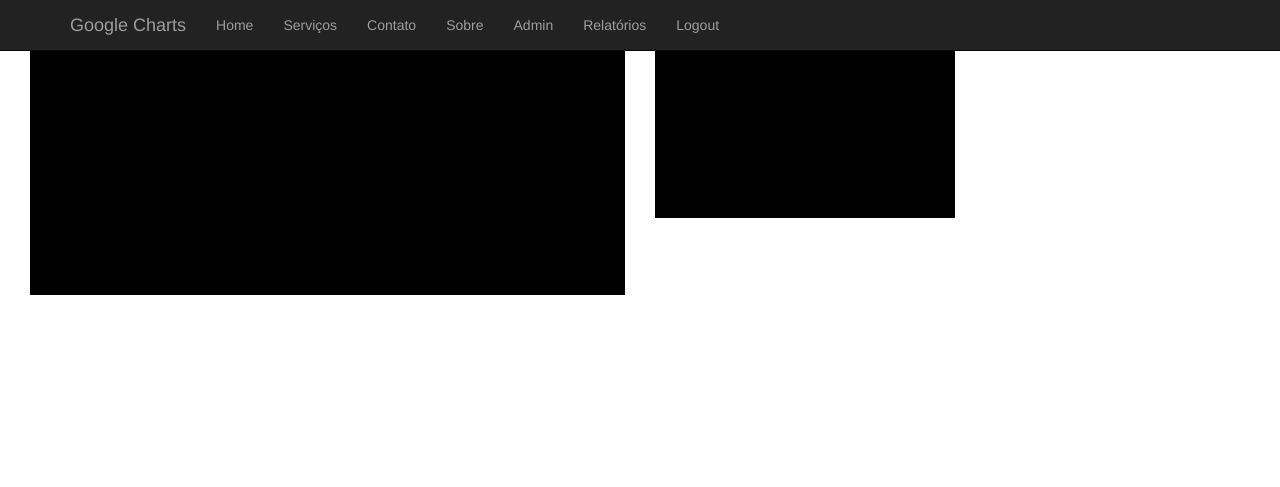
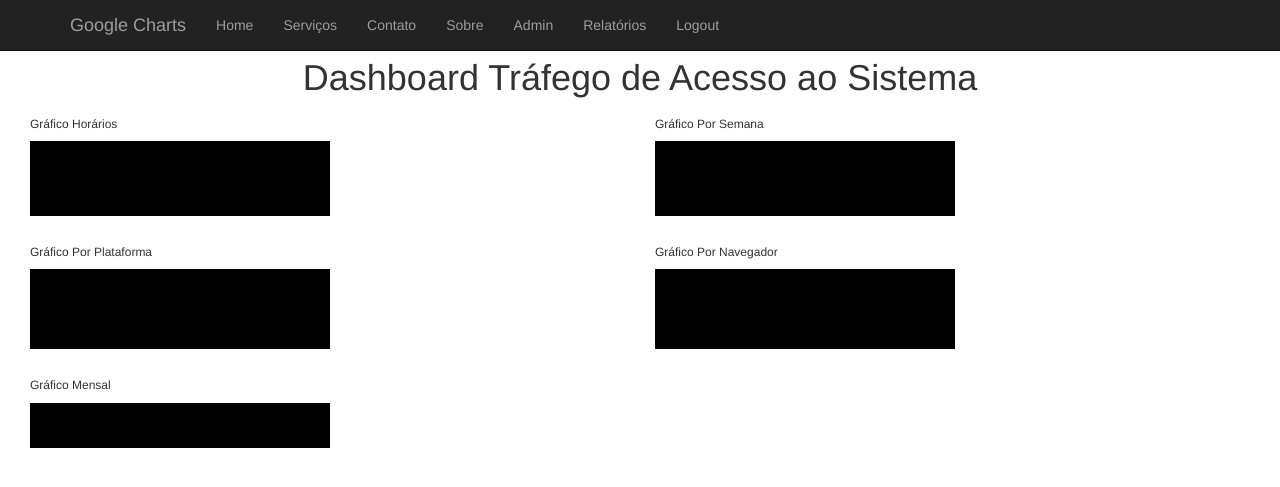
Before and after one commit to Douglasproglima/ProjetoGoogleCharts, a PHP site: page /admin in a window 1280 px wide. Shown: the top 487 px of the page. Run offline with PHP 8.4, Linux system fonts and the light colour scheme; data that the repository does not hold is empty.

Commit message:
14 - Adicionados os componentes na página Admin.php

```diff
--- a/admin.php
+++ b/admin.php
@@ -13,23 +13,51 @@
 		<div class="container-fluid">
 			<?php include 'includes/header.php'; ?>
 
-			<div class="col-md-12">
+
+			<div class="col-md-12" text-center>
 				<div class="row">
-					<div class="col-md-6">
-						<canvas id="idSemDados" class="chart"></canvas>
+					<div class="col-md-12 top text-center">
+						<h1>Dashboard Tráfego de Acesso ao Sistema</h1>
 					</div>
+				</div>
+
+				<div class="row">
+<!-- 					<div class="col-md-6"> -->
+<!-- 						<canvas id="idSemDados" class="chart"></canvas> -->
+<!-- 					</div> -->
 
 					<div class="col-md-6">
+						<h6>Gráfico Horários</h6>
 						<canvas id="idHorarios" class="chart"></canvas>
 					</div>
 
 					<div class="col-md-6">
-
-					</div>
+						<h6>Gráfico Por Semana</h6>
+						<canvas id="idSemanal" class="chart"></canvas>
+ 					</div>
 
 				</div>
+
+				<div class="row">
+					<div class="col-md-6">
+						<h6>Gráfico Por Plataforma</h6>
+						<canvas id="idPlataforma" class="chart"></canvas>
+ 					</div>
+
+					<div class="col-md-6">
+						<h6>Gráfico Por Navegador</h6>
+						<canvas id="idNavegador" class="chart"></canvas>
+ 					</div>
+				</div>
+
+				<div class="row">
+					<div class="col-md-12">
+						<h6>Gráfico Mensal</h6>
+						<canvas id="idMensal" class="chart"></canvas>
+ 					</div>
+				</div>
+
 			</div>
-
 		</div>
 
 		<script type="text/javascript" src="assets/js/jquery.min.js"></script>
--- a/assets/js/chart.init.js
+++ b/assets/js/chart.init.js
@@ -1,19 +1,19 @@
-function retorno(param){
+function retornoVal(param){
 	var valores = [];
 	$.each(param, function(key, val){
 		valores.push(val);
-	})
+	});
 
 	return valores;
 }
 
 /*********************************** GRÁFICO DE LINHAS - SEM DADOS ***********************************/
 
-$(function () {
+/*$(function () {
     var ctx, data, myLineChart, options;
     Chart.defaults.global.responsive = true;
     ctx = $('#idSemDados').get(0).getContext('2d');
-    ctx.canvas.height = 130;
+    ctx.canvas.height = 80;
     options = {
         showScale: true,
         scaleShowGridLines: false,
@@ -34,7 +34,7 @@ $(function () {
     };
 
     data = {
-        labels: ['Jan', 'Fev', 'Mar', 'Abr', 'Mai', 'Jun', 'Jul'],
+        labels: ['Jan', 'Feb', 'Mar', 'Apr', 'May', 'Jun', 'Jul'],
         datasets: [
             {
                 label: "My First dataset",
@@ -49,15 +49,15 @@ $(function () {
         ]
     };
     myLineChart = new Chart(ctx).Line(data, options);
-});
+});*/
 
-/*********************************** GRÁFICO DE LINHAS ***********************************/
+/*********************************** GRÁFICO DE LINHAS - POR HORA***********************************/
 
 $(function () {
     var ctx, data, myLineChart, options;
     Chart.defaults.global.responsive = true;
     ctx = $('#idHorarios').get(0).getContext('2d');
-    ctx.canvas.height = 180;
+    ctx.canvas.height = 75;
     options = {
         showScale: true,
         scaleShowGridLines: false,
@@ -91,21 +91,22 @@ $(function () {
 	                pointStrokeColor: "#fff",
 	                pointHighlightFill: "#fff",
 	                pointHighlightStroke: "#22A7F0",
-	                data: retorno(resposta)
+	                data: retornoVal(resposta)
 	            }
 	        ]
 	    };
+
 	    myLineChart = new Chart(ctx).Line(data, options);
 
     });
 });
 
-/*********************************** GRÁFICO DE BARRAS ***********************************/
+/*********************************** GRÁFICO DE BARRAS - SEMANAL ***********************************/
 $(function () {
     var ctx, data, myBarChart, option_bars;
     Chart.defaults.global.responsive = true;
-    ctx = $('#bar-chart').get(0).getContext('2d');
-    ctx.canvas.height = 180;
+    ctx = $('#idSemanal').get(0).getContext('2d');
+    ctx.canvas.height = 75;
     option_bars = {
         scaleBeginAtZero: true,
         scaleShowGridLines: true,
@@ -119,8 +120,11 @@ $(function () {
         barDatasetSpacing: 3,
         legendTemplate: "<ul class=\"<%=name.toLowerCase()%>-legend\"><% for (var i=0; i<datasets.length; i++){%><li><span style=\"background-color:<%=datasets[i].fillColor%>\"></span><%if(datasets[i].label){%><%=datasets[i].label%><%}%></li><%}%></ul>"
     };
+
+    $.getJSON("relatorios/trafegoSemanal/", function(resposta){
+
 	    data = {
-        labels: ['Jan', 'Fev', 'Mar', 'Abr', 'Mai', 'Jun', 'Jul'],
+	        labels: Object.keys(resposta),
 	        datasets: [
 	            {
 	                label: "My First dataset",
@@ -130,19 +134,22 @@ $(function () {
 	                pointStrokeColor: "#fff",
 	                pointHighlightFill: "#fff",
 	                pointHighlightStroke: "#1ABC9C",
-                data: [65, 59, 80, 81, 56, 55, 40]
+	                data: retornoVal(resposta)
 	            }
 	        ]
 	    };
+
 	    myBarChart = new Chart(ctx).Bar(data, option_bars);
+
+    });
 });
 
-/*********************************** GRÁFICO EM PIZZA ***********************************/
+/*********************************** GRÁFICO EM PIZZA - PLATAFORMA ***********************************/
 $(function () {
     var ctx, data, myPieChart, options;
     Chart.defaults.global.responsive = true;
-    ctx = $('#pie-chart').get(0).getContext('2d');
-    ctx.canvas.height = 180;
+    ctx = $('#idPlataforma').get(0).getContext('2d');
+    ctx.canvas.height = 80;
     options = {
         showScale: false,
         scaleShowGridLines: false,
@@ -161,34 +168,130 @@ $(function () {
         datasetFill: true,
         legendTemplate: "<ul class=\"<%=name.toLowerCase()%>-legend\"><% for (var i=0; i<segments.length; i++){%><li><span style=\"background-color:<%=segments[i].fillColor%>\"></span><%if(segments[i].label){%><%=segments[i].label%><%}%></li><%}%></ul>"
     };
-    data = [
-        {
-            value: 300,
-            color: "#FA2A00",
-            highlight: "#FA2A00",
-            label: "Red"
-        }, {
-            value: 50,
-            color: "#1ABC9C",
-            highlight: "#1ABC9C",
-            label: "Green"
-        }, {
-            value: 100,
-            color: "#FABE28",
-            highlight: "#FABE28",
-            label: "Yellow"
-        }, {
-            value: 40,
-            color: "#999",
-            highlight: "#999",
-            label: "Grey"
-        }, {
-            value: 120,
-            color: "#22A7F0",
-            highlight: "#22A7F0",
-            label: "Blue"
-        }
-    ];
+
+    $.getJSON("relatorios/trafegoPlataforma/", function(resposta){
+
+    	data = resposta;
 
     	var myPieChart = new Chart(ctx).Pie(data, options);
+
     });
+
+});
+
+/*********************************** GRÁFICO EM PIZZA - PLATAFORMA ***********************************/
+$(function () {
+    var ctx, data, myPieChart, options;
+    Chart.defaults.global.responsive = true;
+    ctx = $('#idPlataforma').get(0).getContext('2d');
+    ctx.canvas.height = 80;
+    options = {
+        showScale: false,
+        scaleShowGridLines: false,
+        scaleGridLineColor: "rgba(0,0,0,.05)",
+        scaleGridLineWidth: 0,
+        scaleShowHorizontalLines: false,
+        scaleShowVerticalLines: false,
+        bezierCurve: false,
+        bezierCurveTension: 0.4,
+        pointDot: false,
+        pointDotRadius: 0,
+        pointDotStrokeWidth: 2,
+        pointHitDetectionRadius: 20,
+        datasetStroke: true,
+        datasetStrokeWidth: 4,
+        datasetFill: true,
+        legendTemplate: "<ul class=\"<%=name.toLowerCase()%>-legend\"><% for (var i=0; i<segments.length; i++){%><li><span style=\"background-color:<%=segments[i].fillColor%>\"></span><%if(segments[i].label){%><%=segments[i].label%><%}%></li><%}%></ul>"
+    };
+
+    $.getJSON("relatorios/trafegoPlataforma/", function(resposta){
+
+    	data = resposta;
+
+    	var myPieChart = new Chart(ctx).Pie(data, options);
+
+    });
+
+});
+
+
+/*********************************** GRÁFICO EM PIZZA - NAVEGADOR ***********************************/
+$(function () {
+    var ctx, data, myPieChart, options;
+    Chart.defaults.global.responsive = true;
+    ctx = $('#idNavegador').get(0).getContext('2d');
+    ctx.canvas.height = 80;
+    options = {
+        showScale: false,
+        scaleShowGridLines: false,
+        scaleGridLineColor: "rgba(0,0,0,.05)",
+        scaleGridLineWidth: 0,
+        scaleShowHorizontalLines: false,
+        scaleShowVerticalLines: false,
+        bezierCurve: false,
+        bezierCurveTension: 0.4,
+        pointDot: false,
+        pointDotRadius: 0,
+        pointDotStrokeWidth: 2,
+        pointHitDetectionRadius: 20,
+        datasetStroke: true,
+        datasetStrokeWidth: 4,
+        datasetFill: true,
+        legendTemplate: "<ul class=\"<%=name.toLowerCase()%>-legend\"><% for (var i=0; i<segments.length; i++){%><li><span style=\"background-color:<%=segments[i].fillColor%>\"></span><%if(segments[i].label){%><%=segments[i].label%><%}%></li><%}%></ul>"
+    };
+
+    var periodo = '-90 days';
+    $.getJSON("relatorios/trafegoNavegador/", function(resposta){
+   	//$.getJSON("relatorios/trafegoNavegador/" + periodo, function(resposta){
+    	data = resposta;
+
+    	var myPieChart = new Chart(ctx).Doughnut(data, options);
+
+    });
+
+});
+
+/*********************************** GRÁFICO DE BARRAS - MENSAL ***********************************/
+$(function () {
+    var ctx, data, myBarChart, option_bars;
+    Chart.defaults.global.responsive = true;
+    ctx = $('#idMensal').get(0).getContext('2d');
+    ctx.canvas.height = 45;
+    option_bars = {
+        scaleBeginAtZero: true,
+        scaleShowGridLines: true,
+        scaleGridLineColor: "rgba(0,0,0,.05)",
+        scaleGridLineWidth: 1,
+        scaleShowHorizontalLines: true,
+        scaleShowVerticalLines: false,
+        barShowStroke: true,
+        barStrokeWidth: 1,
+        barValueSpacing: 5,
+        barDatasetSpacing: 3,
+        legendTemplate: "<ul class=\"<%=name.toLowerCase()%>-legend\"><% for (var i=0; i<datasets.length; i++){%><li><span style=\"background-color:<%=datasets[i].fillColor%>\"></span><%if(datasets[i].label){%><%=datasets[i].label%><%}%></li><%}%></ul>"
+    };
+
+    var periodo = '-90 days';
+    $.getJSON("relatorios/trafegoMensal/", function(resposta){
+   	//$.getJSON("relatorios/trafegoMensal/" + periodo, function(resposta){
+
+   		data = {
+	        labels: Object.keys(resposta),
+	        datasets: [
+	            {
+	                label: "My First dataset",
+	                fillColor: "rgba(26, 188, 156,0.6)",
+	                strokeColor: "#1ABC9C",
+	                pointColor: "#1ABC9C",
+	                pointStrokeColor: "#fff",
+	                pointHighlightFill: "#fff",
+	                pointHighlightStroke: "#1ABC9C",
+	                data: retornoVal(resposta)
+	            }
+	        ]
+	    };
+
+	    myBarChart = new Chart(ctx).Bar(data, option_bars);
+
+    });
+});
```
Lines whose indentation alone changed are shown as unchanged.
